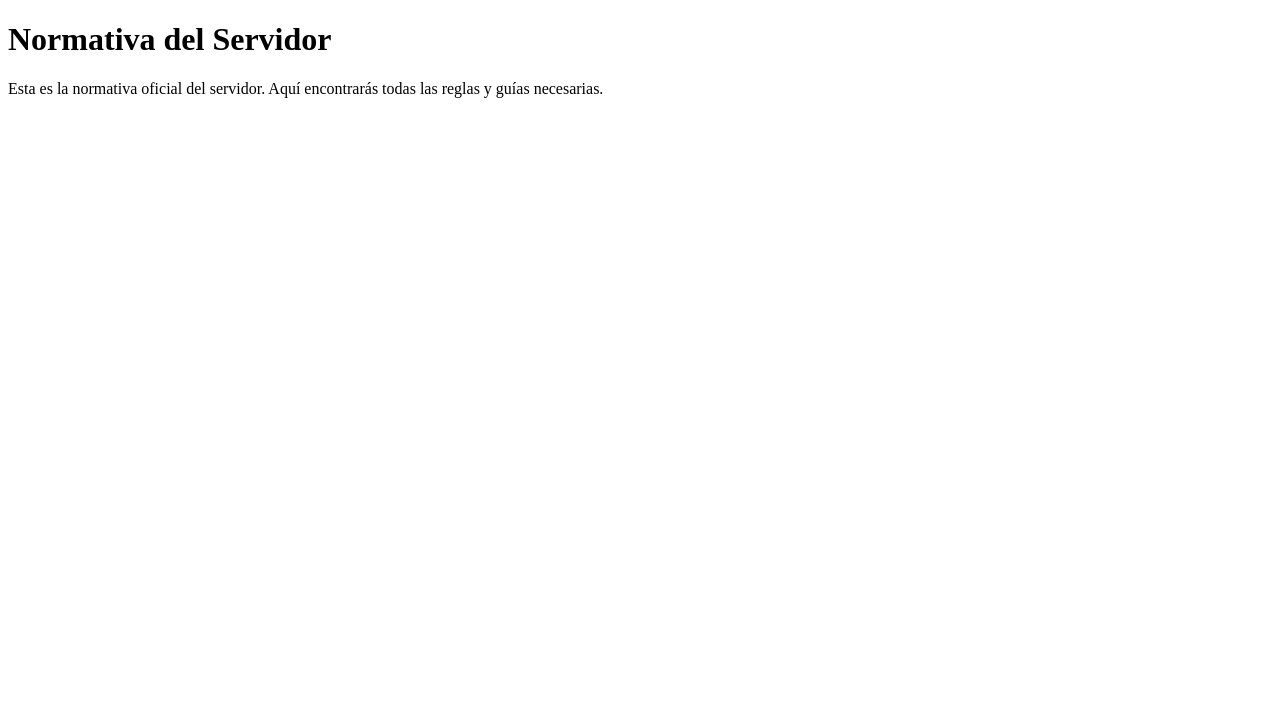
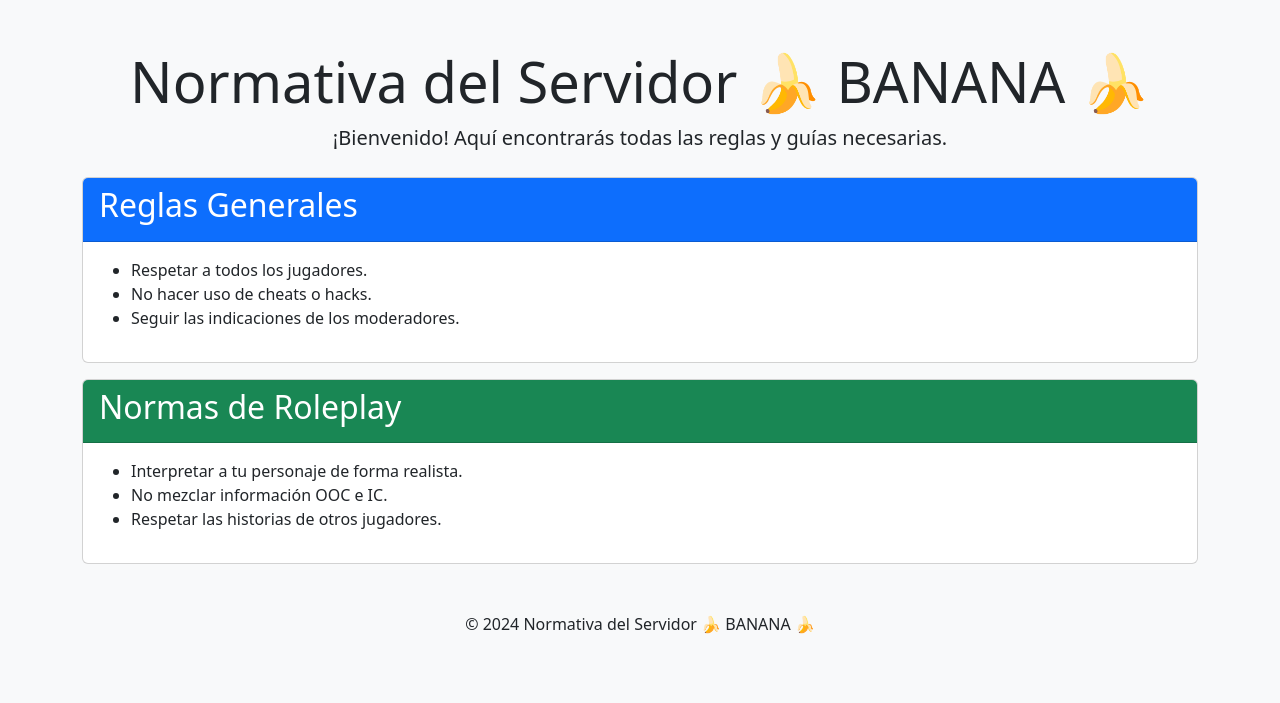
Before and after one commit to rivveraa/Normativa-Servidor, a plain HTML site: page index.html in a window 1280 px wide. Drawn offline with nearby package versions, Linux system fonts and the light colour scheme.

Commit message:
Update index.html

```diff
--- a/index.html
+++ b/index.html
@@ -4,9 +4,46 @@
     <meta charset="UTF-8">
     <meta name="viewport" content="width=device-width, initial-scale=1.0">
     <title>Normativa del Servidor</title>
+    <!-- Enlace a Bootstrap -->
+    <link href="https://cdn.jsdelivr.net/npm/bootstrap@5.3.0/dist/css/bootstrap.min.css" rel="stylesheet">
 </head>
-<body>
-    <h1>Normativa del Servidor</h1>
-    <p>Esta es la normativa oficial del servidor. Aquí encontrarás todas las reglas y guías necesarias.</p>
+<body class="bg-light">
+    <div class="container py-5">
+        <header class="mb-4 text-center">
+            <h1 class="display-4">Normativa del Servidor 🍌 BANANA 🍌</h1>
+            <p class="lead">¡Bienvenido! Aquí encontrarás todas las reglas y guías necesarias.</p>
+        </header>
+        <main>
+            <div class="card mb-3">
+                <div class="card-header bg-primary text-white">
+                    <h2>Reglas Generales</h2>
+                </div>
+                <div class="card-body">
+                    <ul>
+                        <li>Respetar a todos los jugadores.</li>
+                        <li>No hacer uso de cheats o hacks.</li>
+                        <li>Seguir las indicaciones de los moderadores.</li>
+                    </ul>
+                </div>
+            </div>
+            <div class="card mb-3">
+                <div class="card-header bg-success text-white">
+                    <h2>Normas de Roleplay</h2>
+                </div>
+                <div class="card-body">
+                    <ul>
+                        <li>Interpretar a tu personaje de forma realista.</li>
+                        <li>No mezclar información OOC e IC.</li>
+                        <li>Respetar las historias de otros jugadores.</li>
+                    </ul>
+                </div>
+            </div>
+        </main>
+        <footer class="text-center mt-5">
+            <p>© 2024 Normativa del Servidor 🍌 BANANA 🍌</p>
+        </footer>
+    </div>
+    <!-- Script de Bootstrap -->
+    <script src="https://cdn.jsdelivr.net/npm/bootstrap@5.3.0/dist/js/bootstrap.bundle.min.js"></script>
 </body>
 </html>
```
